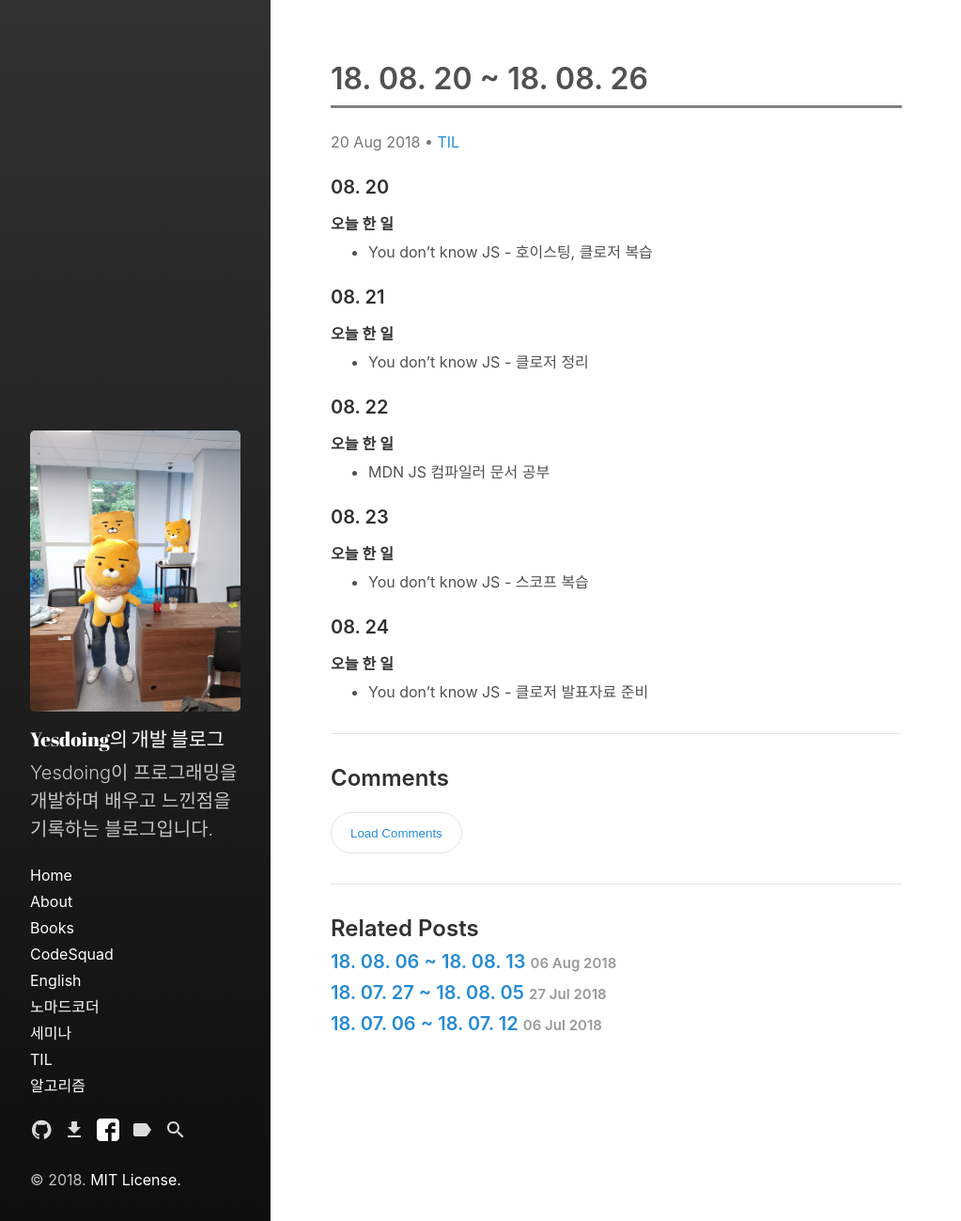
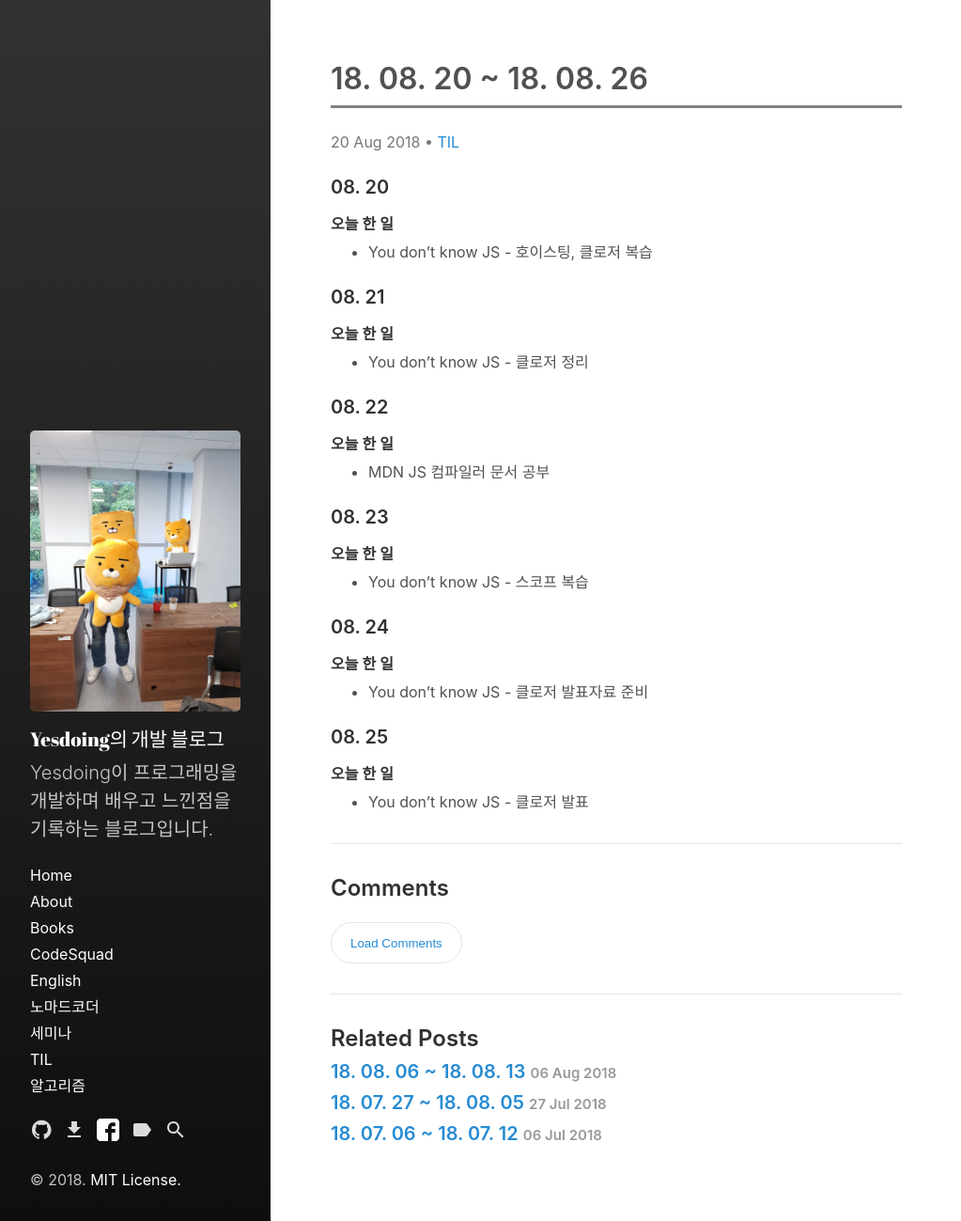
Before and after one commit to Yesdoing/Yesdoing.github.io, a Jekyll site: the page built from _posts/TIL/2018-08-20-08-26-TIL.md, in a window 1280 px wide. Shown: the whole page at 94% size, without its empty margins (0-1023 px from the left). Built offline with Jekyll 4.4.1, drawn with Linux system fonts in a browser that asks for light colours.

Commit message:
add blog post

```diff
--- a/_posts/TIL/2018-08-20-08-26-TIL.md
+++ b/_posts/TIL/2018-08-20-08-26-TIL.md
@@ -24,3 +24,7 @@ categories:
 ### 08. 24
 #### 오늘 한 일
 - You don't know JS - 클로저 발표자료 준비
+
+### 08. 25
+#### 오늘 한 일
+- You don't know JS - 클로저 발표
```
